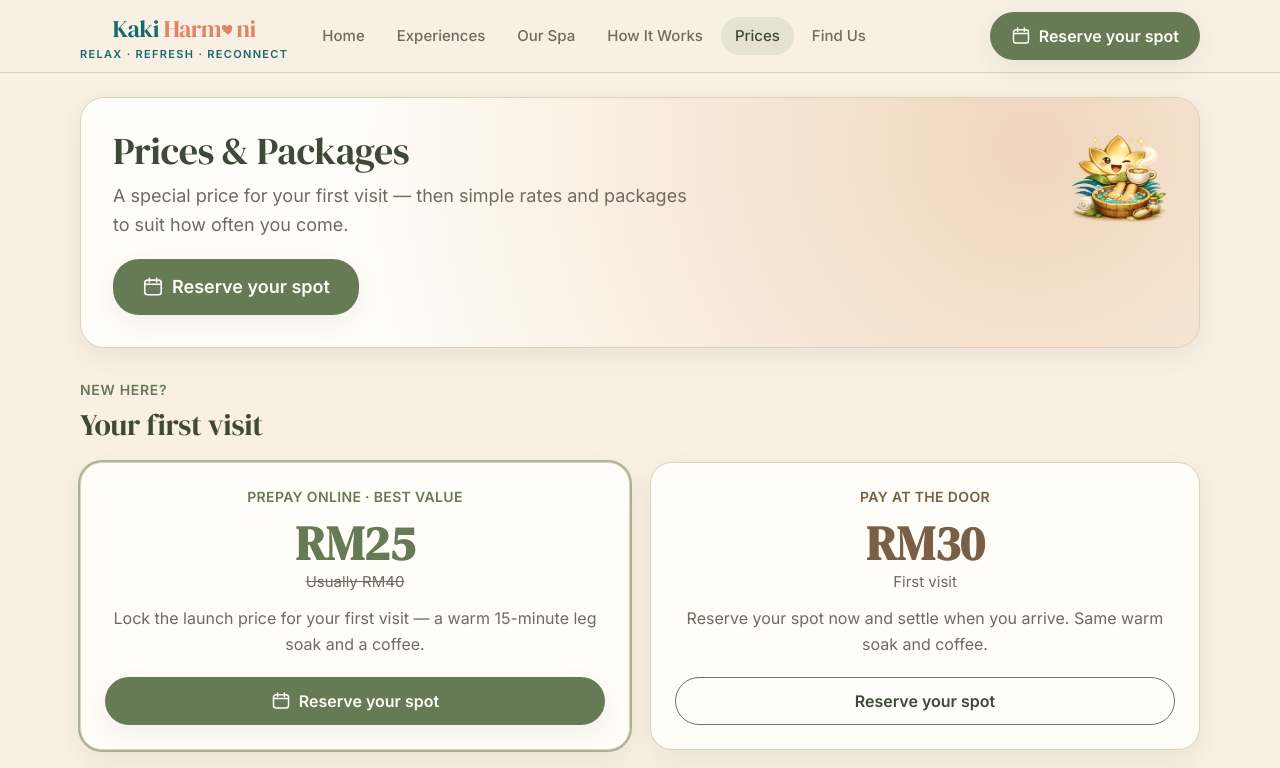
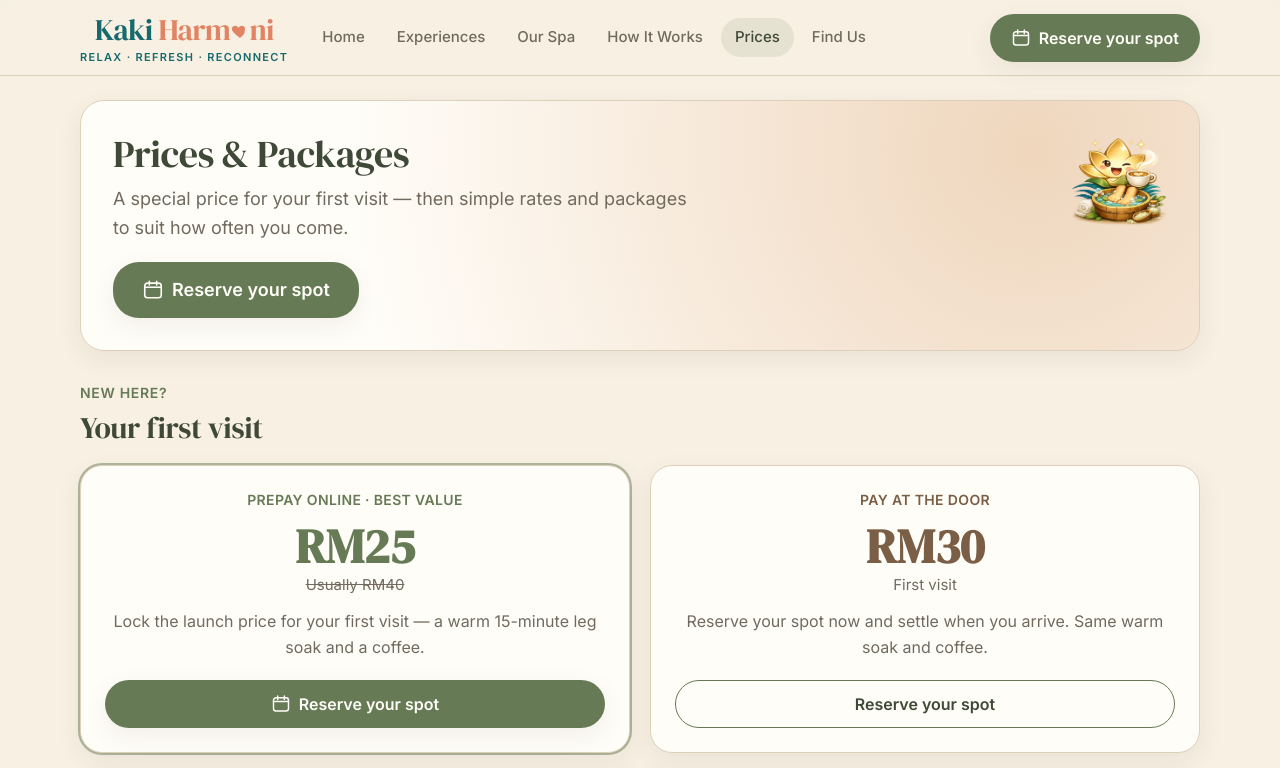
Before and after one commit to hewleeling-hub/kaki-harmoni, a Next.js app: page /prices in a window 1280 px wide. Shown: the top 768 px of the page. Built offline with nearby package versions, Linux system fonts and the light colour scheme.

Commit message:
polish: enlarge wordmark to text-3xl

```diff
--- a/components/layout/Wordmark.tsx
+++ b/components/layout/Wordmark.tsx
@@ -4,7 +4,7 @@ import Link from "next/link";
 export function Wordmark({ showTagline = true }: { showTagline?: boolean }) {
   return (
     <Link href="/" aria-label="Kaki Harmoni — home" className="inline-flex flex-col items-center leading-none">
-      <span className="text-2xl font-normal tracking-tight" style={{ fontFamily: "var(--font-heading)" }}>
+      <span className="text-3xl font-normal tracking-tight" style={{ fontFamily: "var(--font-heading)" }}>
         <span className="text-teal">Kaki</span>{" "}
         <span aria-label="Harmoni" className="text-coral" style={{ whiteSpace: "nowrap" }}>
           Harm
```
